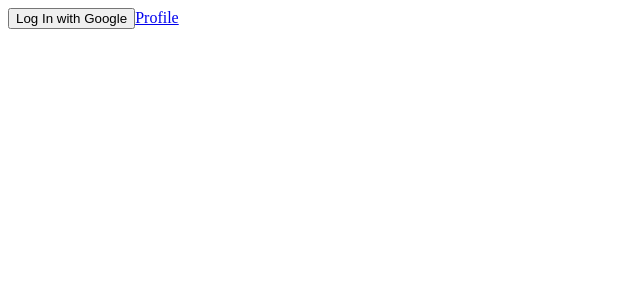
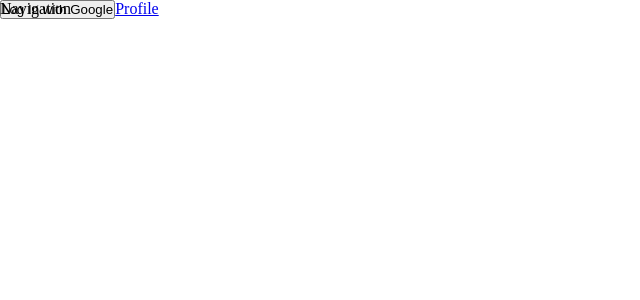
Before and after one commit to rami-platero/gaming-components, a React (Vite) app in the folder Client/: page / in a window 1280 px wide. Shown: the top 300 px of the page, without its empty margins (0-640 px from the left). Built offline with nearby package versions, Linux system fonts and the light colour scheme; no server answers.

Commit message:
setting up sass files

```diff
--- a/Client/package.json
+++ b/Client/package.json
@@ -18,7 +18,8 @@
     "react": "^18.2.0",
     "react-dom": "^18.2.0",
     "react-redux": "^8.1.1",
-    "react-router-dom": "^6.14.1"
+    "react-router-dom": "^6.14.1",
+    "sass": "^1.65.1"
   },
   "devDependencies": {
     "@types/js-cookie": "^3.0.3",
--- a/Client/src/App.tsx
+++ b/Client/src/App.tsx
@@ -3,13 +3,15 @@ import HomePage from "./pages/HomePage/HomePage";
 import Profile from "./pages/Profile/Profile";
 import ProtectedRoutes from "./components/ProtectedRoutes";
 import Products from "./pages/Products/Products";
+import Navigation from "./components/Navigation/Navigation";
 
 const App = () => {
   return (
     <BrowserRouter>
+      <Navigation />
       <Routes>
         <Route element={<HomePage />} path="/" />
-        <Route element={<Products/>} path="/products"/>
+        <Route element={<Products />} path="/products" />
         <Route element={<ProtectedRoutes />}>
           <Route element={<Profile />} path="/profile" />
         </Route>
--- /dev/null
+++ b/Client/src/components/Navigation/Navigation.tsx
@@ -0,0 +1,7 @@
+import styles from "./navigation.module.scss";
+
+const Navigation = () => {
+  return <div className={`${styles.container}`}>Navigation</div>;
+};
+
+export default Navigation;
--- /dev/null
+++ b/Client/src/components/Navigation/navigation.module.scss
@@ -0,0 +1,3 @@
+.container {
+    position: fixed;
+}
--- a/Client/src/context/UserContext.tsx
+++ /dev/null
@@ -1,80 +0,0 @@
-import { createContext, useEffect, useState } from "react";
-import axios from "../libs/axios";
-import { IUser } from "../types";
-import Cookies from "js-cookie";
-
-export interface ContextProps {
-  children: JSX.Element;
-}
-
-interface IContext {
-  user: IUser | null;
-  logout: () => void;
-  isAuthenticated: boolean
-  loading: boolean
-}
-
-export const userContext = createContext<IContext>({
-  user: null,
-  logout: () => {},
-  isAuthenticated: false,
-  loading: false
-});
-
-export const UserContextProvider = ({ children }: ContextProps) => {
-  const [isAuthenticated, setIsAuthenticated] = useState<boolean>(false);
-  const [user, setUser] = useState<IUser | null>(null);
-  const [loading, setLoading] = useState<boolean>(true)
-
-  const logout = async () => {
-    Cookies.remove("token")
-    setIsAuthenticated(false)
-    setUser(null)
-  };
-
-  const getUser = async () => {
-    try {
-      setLoading(true)
-      const res = await axios.get("/auth/getUser");
-      if (
-        !res.data ||
-        !(typeof res.data === "object" && Object.keys(res.data).length > 0)
-      ) {
-        setUser(null);
-        setIsAuthenticated(false);
-        setLoading(false)
-        return;
-      }
-      setUser(res.data);
-      setIsAuthenticated(true);
-      setLoading(false)
-      return;
-    } catch (error) {
-      console.log(error);
-      setUser(null);
-      setIsAuthenticated(false);
-      setLoading(false)
-    }
-  };
-
-  useEffect(() => {
-    const cookies = Cookies.get();
-
-    if (!cookies.token) {
-      setUser(null);
-      setIsAuthenticated(false);
-      setLoading(false)
-      return
-    }
-
-    getUser()
-
-  }, []);
-
-
-  return (
-    <userContext.Provider value={{ user, logout, isAuthenticated, loading }}>
-      {children}
-    </userContext.Provider>
-  );
-};
--- /dev/null
+++ b/Client/src/index.scss
@@ -0,0 +1 @@
+@import 'styles/reset';
--- a/Client/src/main.tsx
+++ b/Client/src/main.tsx
@@ -1,6 +1,6 @@
 import ReactDOM from "react-dom/client";
 import App from "./App.tsx";
-import "./index.css";
+import "./index.scss";
 import { AuthContextProvider } from "./context/AuthContext.tsx";
 import { Provider } from "react-redux";
 import store from "./redux/store.ts";
--- a/Client/src/pages/HomePage/HomePage.tsx
+++ b/Client/src/pages/HomePage/HomePage.tsx
@@ -1,10 +1,13 @@
-import { userContext } from "../../context/UserContext";
+import { authContext } from "../../context/AuthContext";
 import { useContext } from "react";
 import { Link } from "react-router-dom";
 import axios from "../../libs/axios";
+import { useAppSelector } from "../../redux/hooks";
 
 const HomePage = () => {
-  const { user, logout } = useContext(userContext);
+  const { logout, isAuthenticated } = useContext(authContext);
+
+  const user = useAppSelector((state) => state.user);
 
   const login = () => {
     window.open("http://localhost:4000/auth/google", "_self");
@@ -17,11 +20,13 @@ const HomePage = () => {
 
   return (
     <div>
-      <button onClick={login}>Log In with Google</button>
-      {user && <h2>Logged in as {user.username}</h2>}
-      {user && <button onClick={logout}>Log out</button>}
+      {!isAuthenticated && <button onClick={login}>Log In with Google</button>}
+      {isAuthenticated && <h2>Logged in as {user.username}</h2>}
+      {isAuthenticated && <button onClick={logout}>Log out</button>}
       <Link to={"/profile"}>Profile</Link>
-      {user && <button onClick={deleteComment}>Delete Comment</button>}
+      {isAuthenticated && (
+        <button onClick={deleteComment}>Delete Comment</button>
+      )}
     </div>
   );
 };
--- /dev/null
+++ b/Client/src/styles/_reset.scss
@@ -0,0 +1,5 @@
+*{
+    margin: 0;
+    padding: 0;
+    box-sizing: border-box;
+}
```
Also changed, not shown: Client/src/styles/_mixins.scss (added), Client/src/styles/_variables.scss (added), 1 other file (tests, documents, lock files or other folders).
